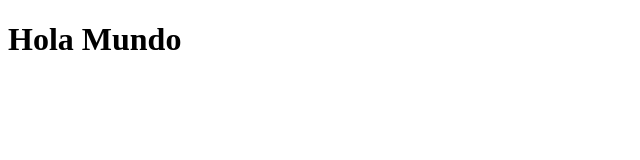
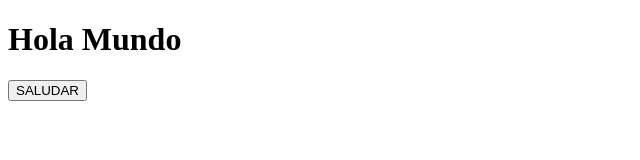
Before and after one commit to PaulMoreno21/PRY_INTRODUCCION_JS, a plain HTML site: page index.html in a window 1280 px wide. Shown: the whole page, without its empty margins (0-640 px from the left). Drawn offline with Linux system fonts and the light colour scheme.

Commit message:
Agregar funciones js

```diff
--- a/index.html
+++ b/index.html
@@ -7,5 +7,10 @@
 </head>
 <body>
     <h1>Hola Mundo</h1>
+    <h2 id="Mostrar_saludo"></h2>
+    <button id="btn-saludar" onclick="saludar()">SALUDAR</button>
+
+    <script src="./public/js/saludo.js">
+    </script>
 </body>
 </html>
--- /dev/null
+++ b/public/js/saludo.js
@@ -0,0 +1,5 @@
+function saludar (){
+   let saludo = document.getElementById("Mostrar_saludo");
+    saludo.innerHTML="SALUDANDO DESDE EL BOTON MEDIANTE CLICK"
+    console.log(saludo)
+}
```
